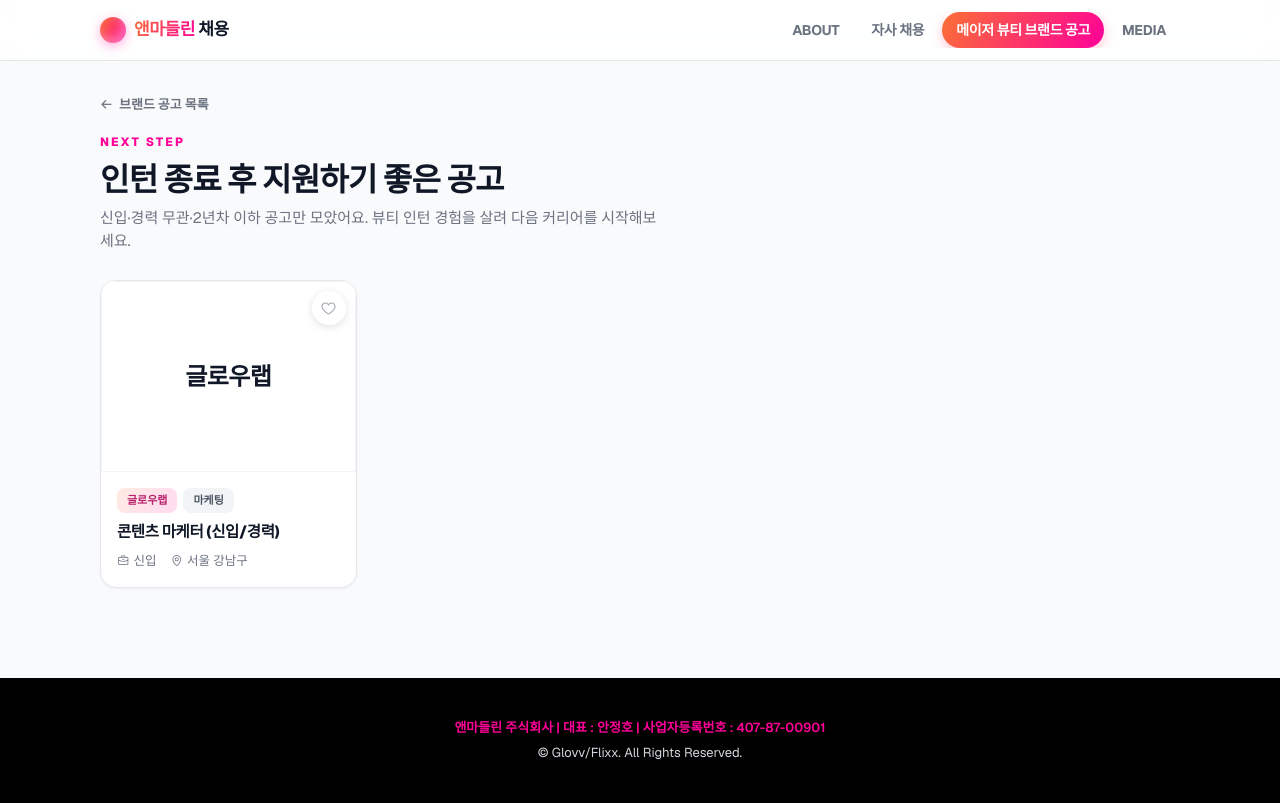
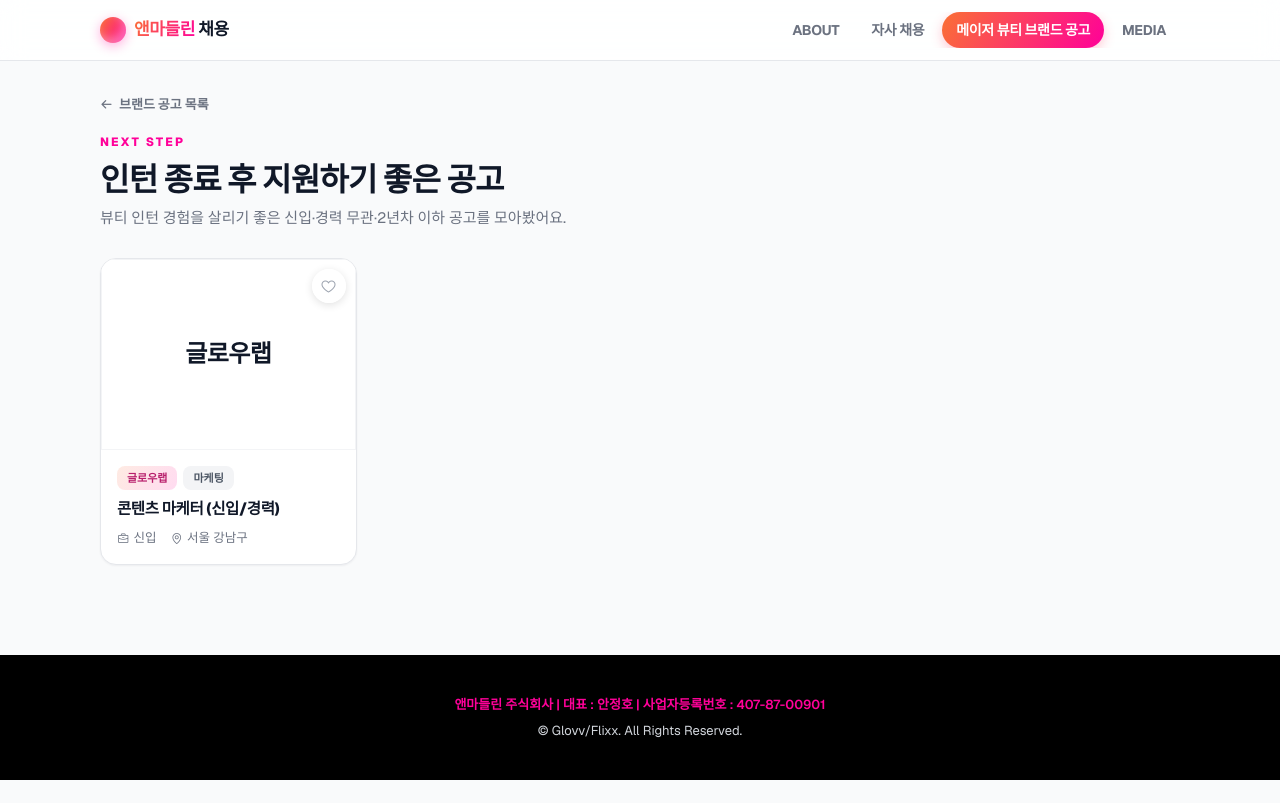
Before and after one commit to GlovvRecruit/recruit-site, a Next.js app: page /brand-jobs/for-interns in a window 1280 px wide. Built offline with nearby package versions, Linux system fonts and the light colour scheme; no server answers; the database is empty; a web font is replaced by a local one.

Commit message:
인턴 종료 후 채용 공고 페이지 부제 문구 수정
Co-Authored-By: Claude Sonnet 5 <noreply@anthropic.com>

```diff
--- a/app/brand-jobs/for-interns/page.tsx
+++ b/app/brand-jobs/for-interns/page.tsx
@@ -44,8 +44,7 @@ export default async function ForInternsPage() {
           인턴 종료 후 지원하기 좋은 공고
         </h1>
         <p className="mb-7 max-w-[560px] text-[15px] text-gray-500">
-          신입·경력 무관·2년차 이하 공고만 모았어요. 뷰티 인턴 경험을 살려 다음 커리어를
-          시작해보세요.
+          뷰티 인턴 경험을 살리기 좋은 신입·경력 무관·2년차 이하 공고를 모아봤어요.
         </p>
 
         {entryJobs.length === 0 ? (
```
